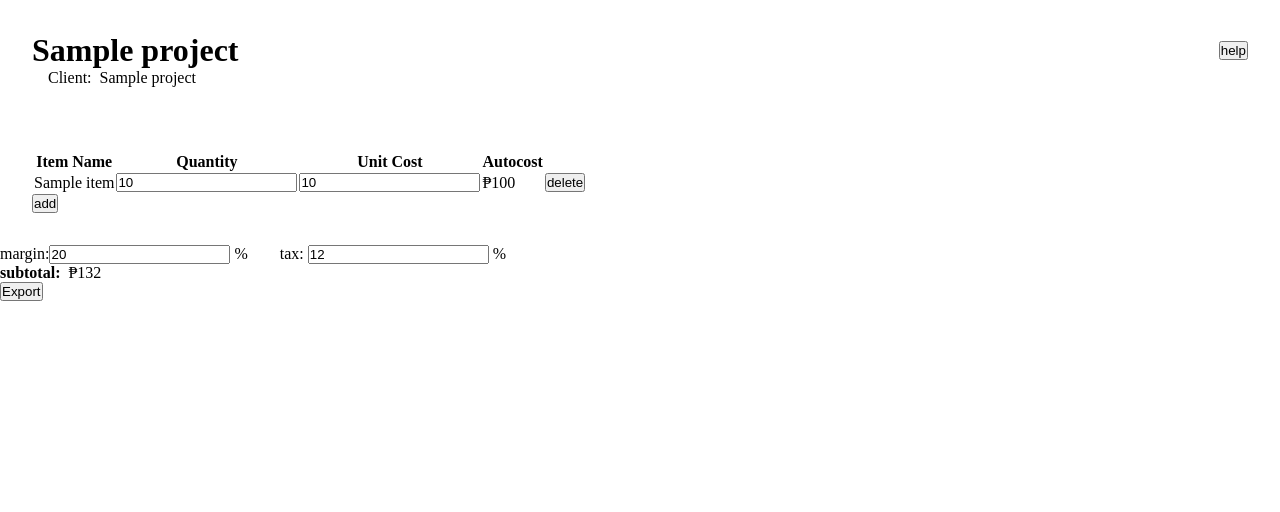
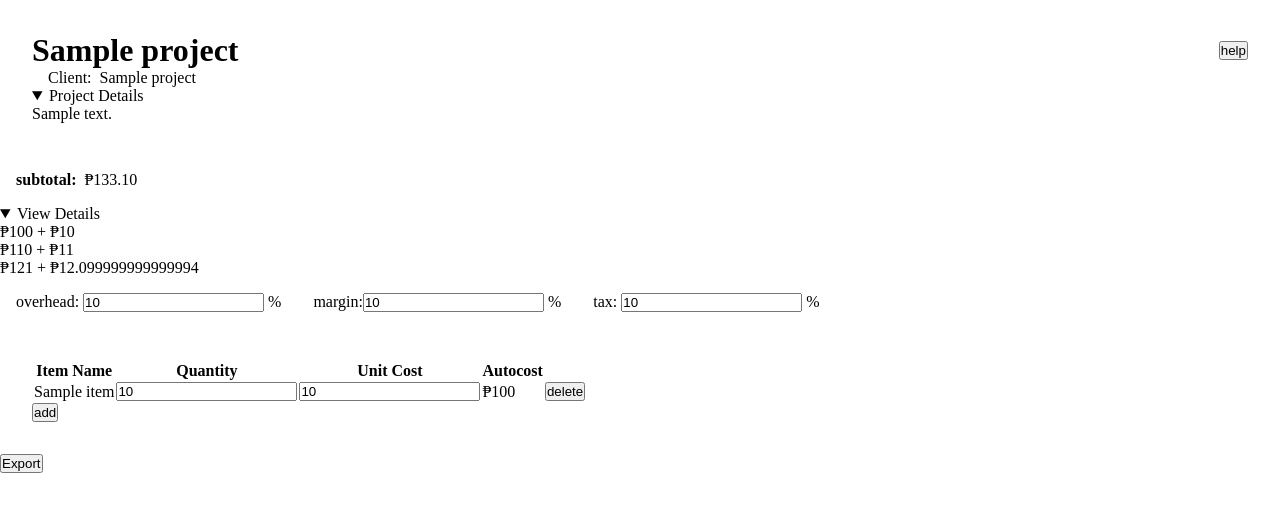
Before and after one commit to padrigon-lynbert/Construction, a Django app: template quotation/templates/individual_quotation.html in a window 1280 px wide. Shown: the top 512 px of the page. Run offline with Django 3.2, Linux system fonts and the light colour scheme; the template is opened without the code that fills it: most values are stand-ins (such as "Sample title", 1, 10 or a date in 2020).

Commit message:
add: overhead, compounding +%, details

```diff
--- a/quotation/templates/individual_quotation.html
+++ b/quotation/templates/individual_quotation.html
@@ -33,11 +33,12 @@
            padding-left: 1rem;
     }
 
-    .bottom-bar{
+    .indirect_cost-bar{
         display: flex;
         justify-content: left;
         align-items: center;
         gap: 2rem;
+        padding: 1rem;
     }
 
     .individual_quotation_table{
@@ -59,6 +60,29 @@
                 <label for="customer_name">Client:</label>
                 <p contenteditable="True">{{ project.client_name }}</p>
             </div>
+
+            <span>
+                <details open>
+                    <summary >Project Details</summary>
+                    <p contenteditable="true">{{ project.details }}</p>
+                </details>
+            </span>
+
+        </div>
+
+
+        <span style="display: flex; gap: 0.5rem; padding: 1rem;">
+            <b>subtotal:</b> <p id="subtotal"></p>
+        </span>
+            <details open>
+                <summary>View Details</summary>
+                <p style="white-space: pre;" id="subtotal_details"></p>
+            </details>
+
+        <div class="indirect_cost-bar">
+            <p>overhead: <input type="number" id="overhead" value="10"> %</p>
+            <p>margin:<input type="number" id="margin" value="10"> %</p>
+            <p>tax: <input type="number" id="tax" value="10"> %</p>
         </div>
 
 
@@ -87,13 +111,6 @@
                 <button type="button">add</button>
             </div>
 
-            <div class="bottom-bar">
-                <p>margin:<input type="number" id="margin" value="20"> %</p>
-                <p>tax: <input type="number" id="tax" value="12"> %</p>
-            </div>
-            <span style="display: flex; gap: 0.5rem;">
-                 <b>subtotal:</b> <p id="subtotal"></p>
-            </span>
             <button type="submit">Export</button>
 
         </form>
@@ -102,8 +119,10 @@
 
 <script>
     const margin = document.getElementById('margin');
+    const overhead = document.getElementById('overhead');
     const tax = document.getElementById('tax');
     const subtotal = document.getElementById('subtotal');
+    const subtotal_details = document.getElementById('subtotal_details');
 
     // calculate costs and subtotal whenever quantity, cost, margin, or tax changes (fire)
     function calculateAll() {
@@ -124,18 +143,30 @@
             subtotal_value += totalCost;
         });
 
-        // apply margin and tax
+        // apply margin and tax (percentages should compound)
+        const overhead_value = parseFloat(overhead.value) || 0;
         const margin_value = parseFloat(margin.value) || 0;
         const tax_value = parseFloat(tax.value) || 0;
-        subtotal_value = subtotal_value + ((margin_value + tax_value) * subtotal_value / 100);
 
-        subtotal.textContent = `₱${subtotal_value}`;
+        subtotal_value_no_index = subtotal_value;
+        subtotal_value_with_overhead = subtotal_value + (overhead_value / 100*subtotal_value);
+        vales_with_margin = subtotal_value_with_overhead + (margin_value / 100*subtotal_value_with_overhead);
+        vales_with_tax = vales_with_margin + (tax_value / 100*vales_with_margin);
+
+        subtotal_value = vales_with_tax;
+
+        subtotal.textContent = `₱${subtotal_value.toLocaleString(undefined, { minimumFractionDigits: 2, maximumFractionDigits: 2 })}`;
+        subtotal_details.textContent =
+            `₱${subtotal_value_no_index} + ₱${subtotal_value_with_overhead - subtotal_value_no_index}\n` +
+            `₱${subtotal_value_with_overhead} + ₱${vales_with_margin - subtotal_value_with_overhead}\n` +
+            `₱${vales_with_margin} + ₱${vales_with_tax - vales_with_margin}\n`;
     }
 
     // attach input events
     document.querySelectorAll(".qty, .cost").forEach(input => {
         input.addEventListener("input", calculateAll);
     });
+    overhead.addEventListener("input", calculateAll);
     margin.addEventListener("input", calculateAll);
     tax.addEventListener("input", calculateAll);
 
```
Also changed, not shown: quotation/models.py (+7 -5 lines), quotation/migrations/0002_alter_projectitem_item_name.py (added), quotation/migrations/0003_project_details.py (added).
